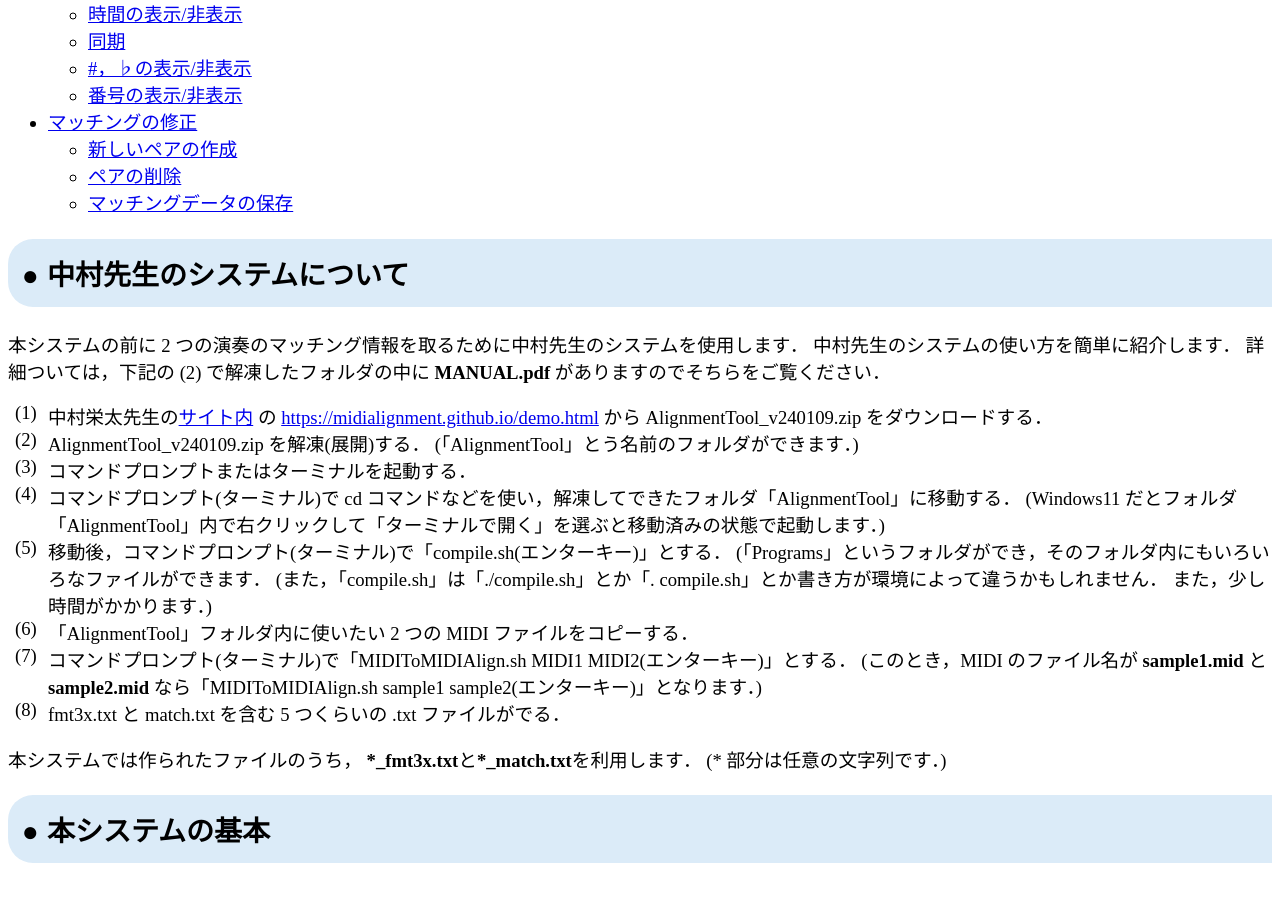
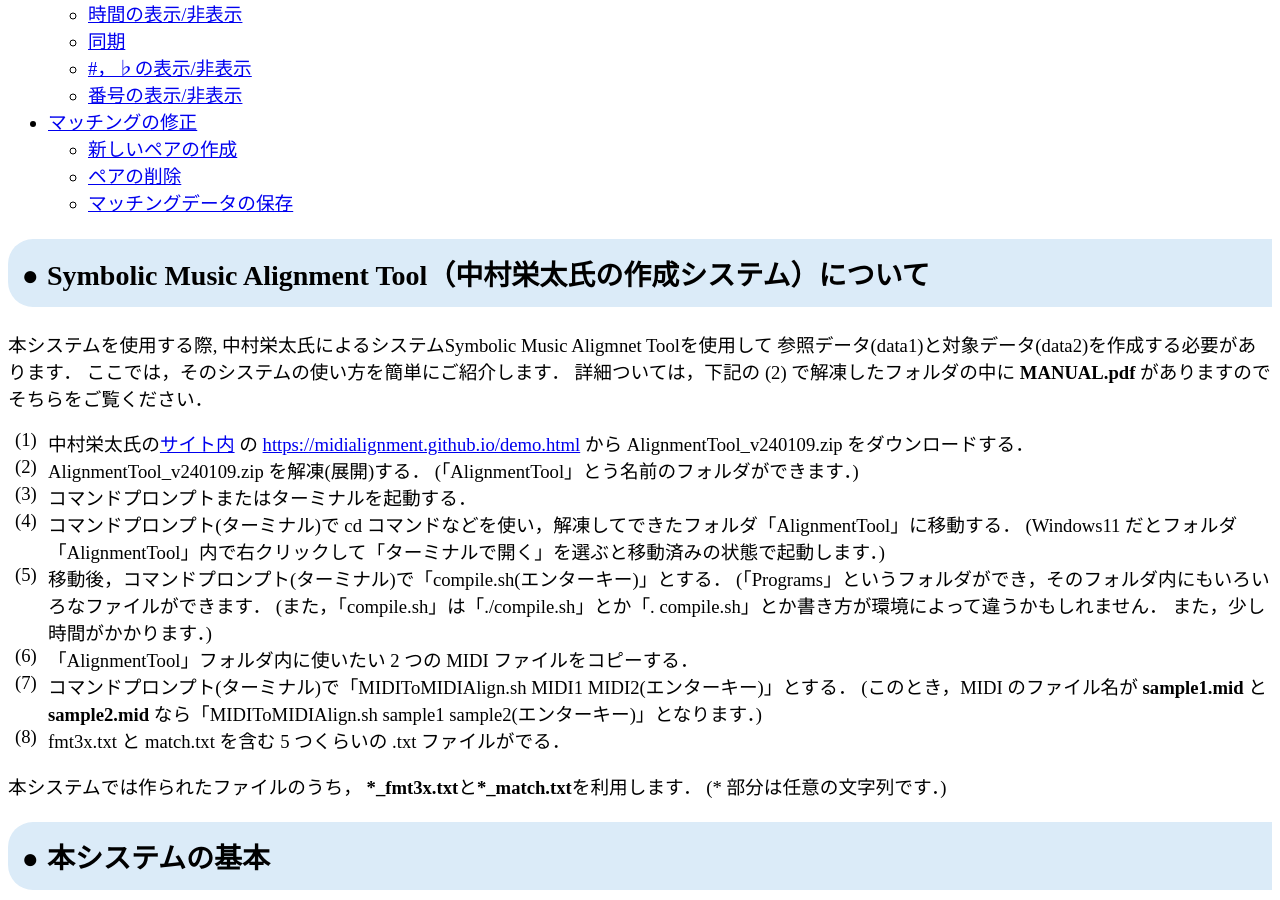
Before and after one commit to akikowashino/akikowashino.github.io, a Jekyll site: the page midi2midi/manual.html, which Jekyll copies as it is, in a window 1280 px wide and 900 px high, scrolled down 1207 px. Built offline with Jekyll 4.4.1, drawn with Linux system fonts in a browser that asks for light colours.

Commit message:
Update manual.html

```diff
--- a/midi2midi/manual.html
+++ b/midi2midi/manual.html
@@ -75,17 +75,18 @@
 
 <!-- *************************************************************
      ************************************************************* -->
-<h2 id="eitanakamura">中村先生のシステムについて</h3>
+<h2 id="eitanakamura">Symbolic Music Alignment Tool（中村栄太氏の作成システム）について</h3>
 
 <div>
 <p>
-本システムの前に 2 つの演奏のマッチング情報を取るために中村先生のシステムを使用します．
-中村先生のシステムの使い方を簡単に紹介します．
+本システムを使用する際, 中村栄太氏によるシステムSymbolic Music Aligmnet Toolを使用して
+	参照データ(data1)と対象データ(data2)を作成する必要があります．
+ここでは，そのシステムの使い方を簡単にご紹介します．
 詳細ついては，下記の (2) で解凍したフォルダの中に
 <span class="filename">MANUAL.pdf</span> がありますのでそちらをご覧ください．
 
 <ol class="parentheses">
-<li>中村栄太先生の<a target="_blank" href="https://eita-nakamura.github.io/index-ja.html">サイト内</a> の
+<li>中村栄太氏の<a target="_blank" href="https://eita-nakamura.github.io/index-ja.html">サイト内</a> の
 	<a target="_blank" href="https://midialignment.github.io/demo.html">https://midialignment.github.io/demo.html</a> から
 	AlignmentTool_v240109.zip をダウンロードする．
 <li><span class="filiname">AlignmentTool_v240109.zip</span> を解凍(展開)する．
```
